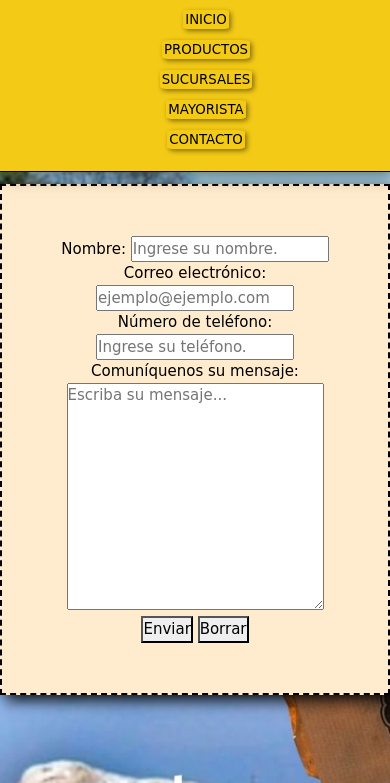
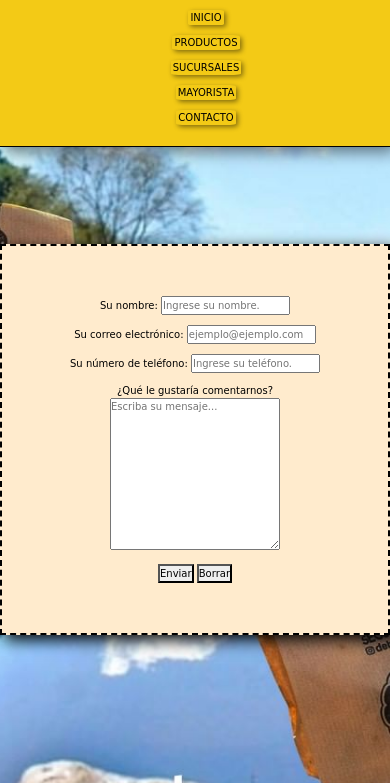
Before and after one commit to FrancoJSalsadella/PreEntrega2_Salsadella, a website: page pages/contacto.html in a window 390 px wide. Shown: the part 61-844 px from the top of the page. Drawn offline with nearby package versions, Linux system fonts and the light colour scheme; a web font is replaced by a local one.

Commit message:
retocando con SASS

```diff
--- a/pages/contacto.html
+++ b/pages/contacto.html
@@ -36,19 +36,19 @@
         <div class="cajaconformulario">
             <form action="" method="post" enctype="text/plain" class="formulario">
                 <div>
-                    <label for="nombre">Nombre:</label>
+                    <label for="nombre">Su nombre:</label>
                     <input type="text" placeholder="Ingrese su nombre." name="nombre">
                 </div>
                 <div>
-                    <label for="email">Correo electrónico:</label>
+                    <label for="email">Su correo electrónico:</label>
                     <input type="email" placeholder="ejemplo@ejemplo.com" name="email">
                 </div>
                 <div>
-                    <label for="telefono">Número de teléfono:</label>
+                    <label for="telefono">Su número de teléfono:</label>
                     <input type="number" placeholder="Ingrese su teléfono." name="telefono">
                 </div>
                 <div>
-                    <label for="mensaje">Comuníquenos su mensaje:</label>
+                    <label for="mensaje">¿Qué le gustaría comentarnos?</label>
                     <textarea name="mensaje" id="" cols="30" rows="10" placeholder="Escriba su mensaje..."></textarea>
                 </div>
                 <div>
--- a/scss/layout/_contacto.scss
+++ b/scss/layout/_contacto.scss
@@ -24,6 +24,10 @@
 }
 //------------------------------------------------------------------------------------------------------------------------------------------------------------------
 .formulario{
+    display: flex;
+    flex-direction: column;
+    align-items: center;
+    justify-content: center;
     text-align: center;
     text-justify: center;
     width: 100%;
@@ -33,7 +37,7 @@
     padding: 50px;
     border-left: none;
     border-right: none;
-    text-align: center;
+    gap: 10px;
 }
 //------------------------------------------------------------------------------------------------------------------------------------------------------------------
 .saludo{
--- a/scss/layout/_mediaqueries.scss
+++ b/scss/layout/_mediaqueries.scss
@@ -77,6 +77,7 @@
             padding-top: 0px;
             li{
                 padding:5px;
+                font-size: 10px;
             }
         }
     }
@@ -134,12 +135,18 @@
     .cajaconformulario{
         width: 100%;
     }
+    .formulario{
+        font-size: 10px;
+    }
 }
 //------------------------------------------------------------------------------------------------------------------------------------------------------------------
 @media only screen and (max-width: 380px){
     .cajaconlogo img{
         width: 270px;
         height: 260px;
+    }
+    .formulario{
+        font-size: 10px;
     }
 }
 //------------------------------------------------------------------------------------------------------------------------------------------------------------------
```
Also changed, not shown: pages/mayorista.html (+3 -3 lines), css/style.css, 1 other file.
